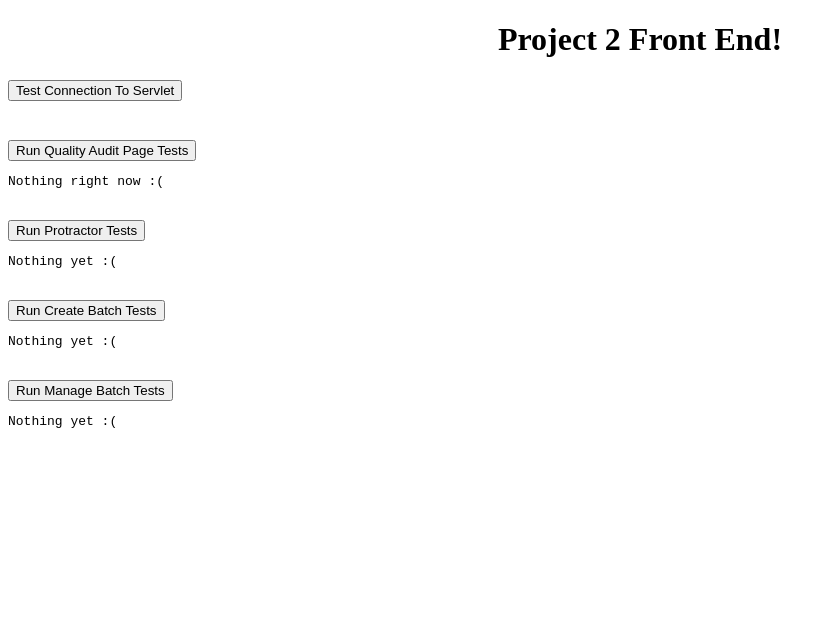
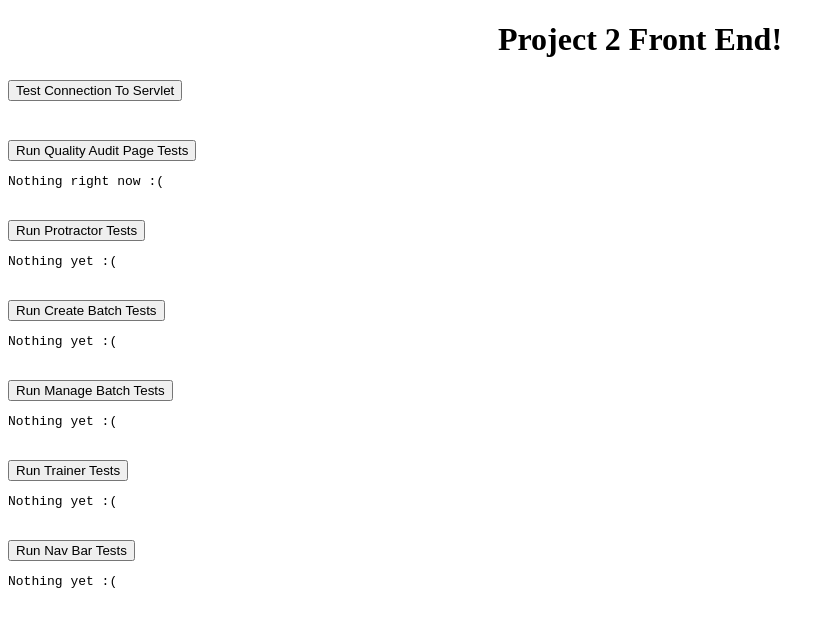
Before and after one commit to icavanaugh95/project2, an Angular app in the folder frontend/: page / in a window 1280 px wide. Shown: the top 626 px of the page, without its empty margins (0-835 px from the left). Built offline with nearby package versions, Linux system fonts and the light colour scheme.

Commit message:
integrated cucumber tests

```diff
--- a/frontend/src/app/app.component.html
+++ b/frontend/src/app/app.component.html
@@ -17,3 +17,9 @@
 
 <button (click) = "getManageBatchResults()">Run Manage Batch Tests</button>
 <pre [innerHTML]="manageBatchResults" *ngIf="manageBatchResults"></pre><br>
+
+<button (click) = "getTrainerTestResults()">Run Trainer Tests</button>
+<pre [innerHTML]="trainerResults" *ngIf="trainerResults"></pre><br>
+
+<button (click) = "getNavBarResults()">Run Nav Bar Tests</button>
+<pre [innerHTML]="navBarResults" *ngIf="navBarResults"></pre><br>
--- a/frontend/src/app/app.component.ts
+++ b/frontend/src/app/app.component.ts
@@ -20,6 +20,8 @@ export class AppComponent {
   protractorResults = "Nothing yet :(";
   createBatchResults = "Nothing yet :(";
   manageBatchResults = "Nothing yet :(";
+  trainerResults = "Nothing yet :(";
+  navBarResults = "Nothing yet :(";
 
   data:Observable<any> = this.requestService.getSomething();
 
@@ -28,6 +30,8 @@ export class AppComponent {
   protractor:Observable<any> = this.requestService.runProtractorTests();
   createBatch:Observable<any> = this.requestService.runCreateBatch();
   manageBatch:Observable<any> = this.requestService.runManageBatch();
+  trainerTests:Observable<any> = this.requestService.runTrainerTests();
+  navBarTests:Observable<any> = this.requestService.runNavBarTests();
 
   getData(){
     this.data.subscribe((resp) => {
@@ -89,6 +93,29 @@ export class AppComponent {
       // failure
       this.manageBatchResults = err.error.text;
     });
+  };
 
+  getTrainerTestResults(){
+    this.trainerResults = "Let me get that for you";
+    this.trainerTests.subscribe((resp) => {
+      // success
+      this.trainerResults = resp;
+      console.log(this.trainerResults);
+    }, (err) => {
+      // failure
+      this.trainerResults = err.error.text;
+    });
   };
+
+  getNavBarResults(){
+    this.navBarResults = "Let me get that for you";
+    this.navBarTests.subscribe((resp) => {
+      // success
+      this.navBarResults = resp;
+      console.log(this.navBarResults);
+    }, (err) => {
+      // failure
+      this.navBarResults = err.error.text;
+    });
+  }
 }
--- a/frontend/src/app/services/requests.service.ts
+++ b/frontend/src/app/services/requests.service.ts
@@ -31,4 +31,12 @@ export class RequestsService {
   runManageBatch():Observable<any>{
     return this.http.get("http://54.174.104.191:8080/Project2/Servlet/ManageBatch");
   }
+
+  runTrainerTests():Observable<any>{
+    return this.http.get("http://54.174.104.191:8080/Project2/Servlet/TrainerTests");
+  }
+
+  runNavBarTests():Observable<any>{
+    return this.http.get("http://54.174.104.191:8080/Project2/Servlet/NavBarTests");
+  }
 }
```
